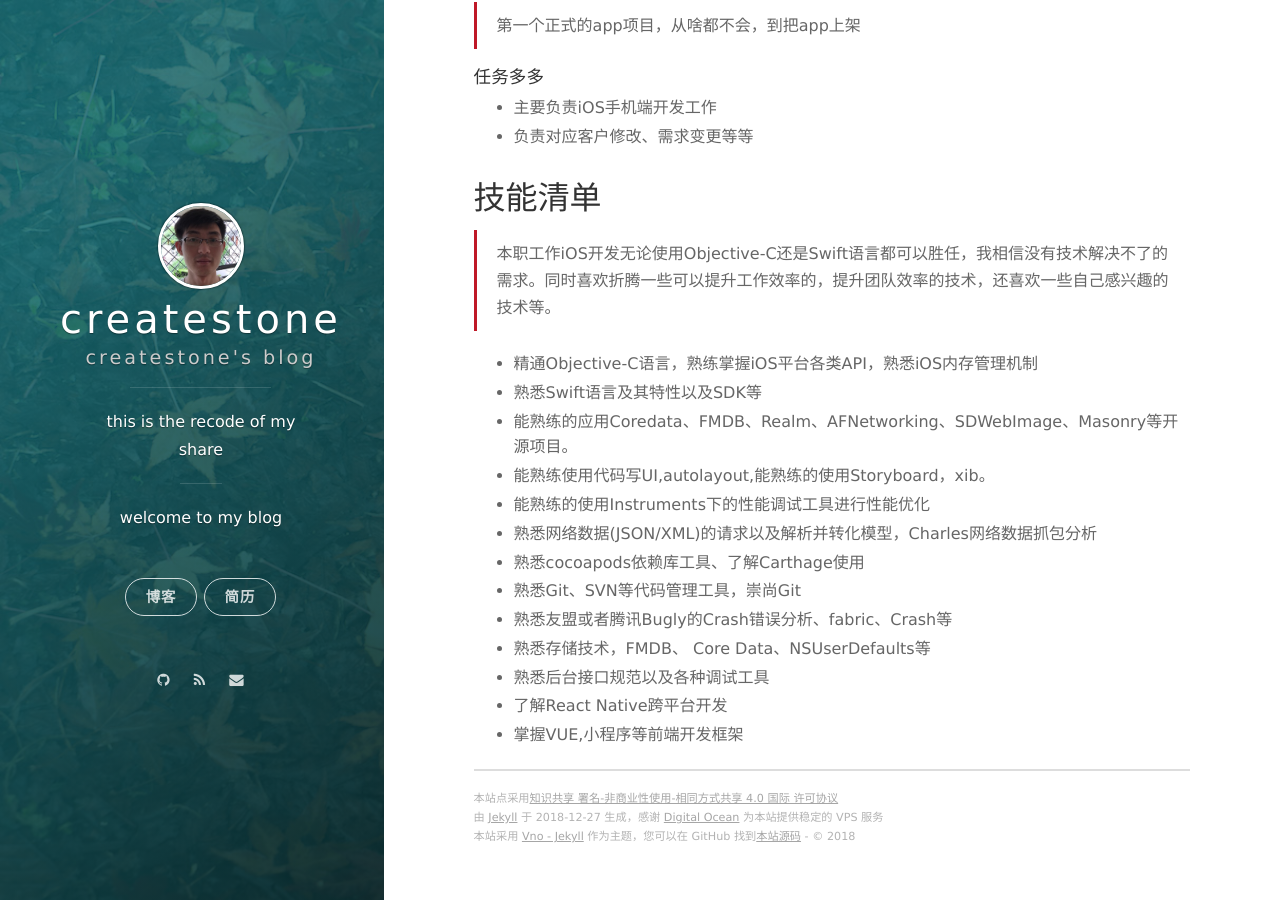
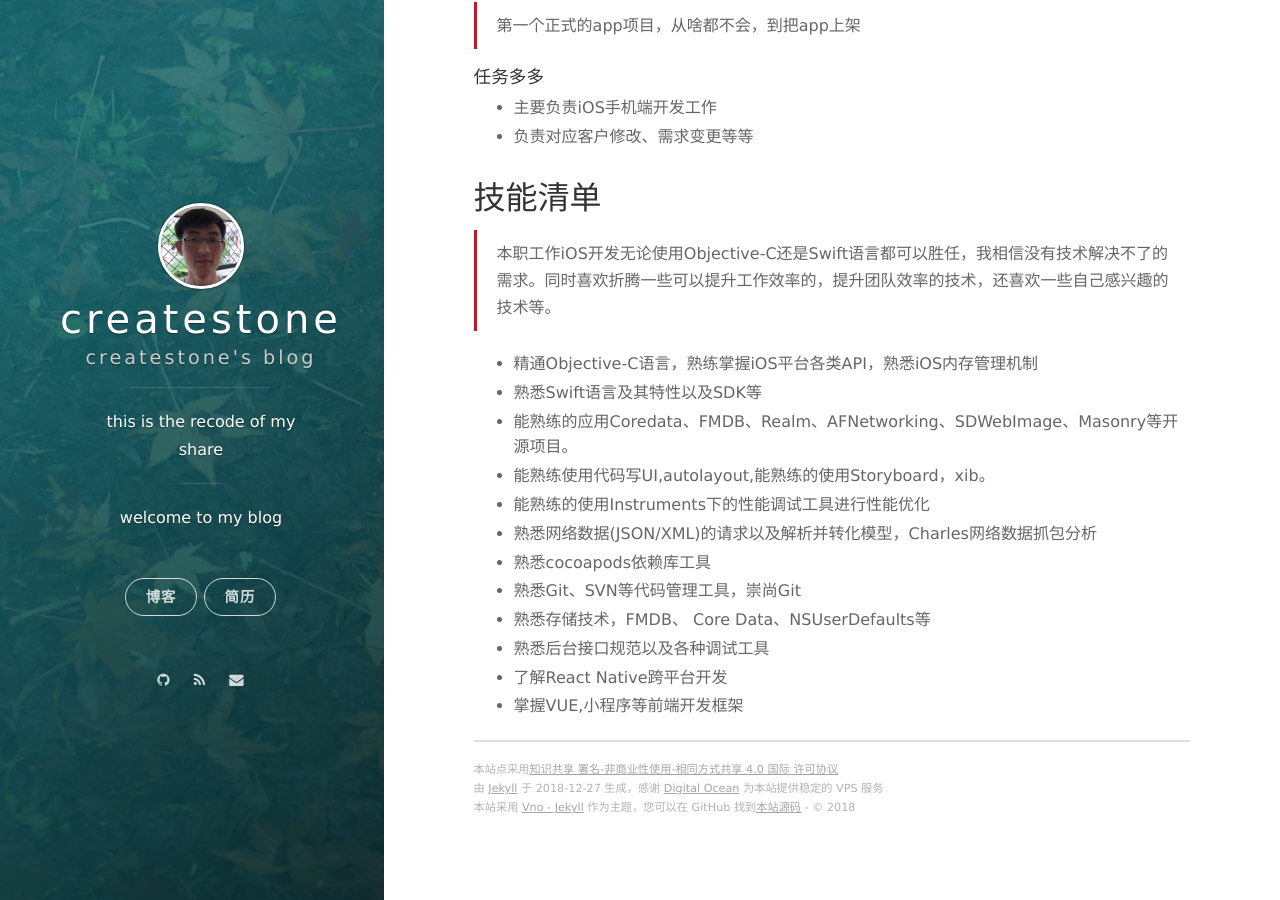
Before and after one commit to createStone/createStone.github.io, a Jekyll site: the page built from myprofile.md, in a window 1280 px wide and 900 px high, scrolled down 2211 px. Built offline with Jekyll 4.4.1, drawn with Linux system fonts in a browser that asks for light colours; nearby versions of some CDN libraries; our own code applies the rules of GitHub Pages for plain Markdown files.

Commit message:
Update myprofile.md

```diff
--- a/myprofile.md
+++ b/myprofile.md
@@ -89,9 +89,8 @@
 - 能熟练使用代码写UI,autolayout,能熟练的使用Storyboard，xib。
 - 能熟练的使用Instruments下的性能调试工具进行性能优化
 - 熟悉网络数据(JSON/XML)的请求以及解析并转化模型，Charles网络数据抓包分析
-- 熟悉cocoapods依赖库工具、了解Carthage使用
+- 熟悉cocoapods依赖库工具
 - 熟悉Git、SVN等代码管理工具，崇尚Git
-- 熟悉友盟或者腾讯Bugly的Crash错误分析、fabric、Crash等
 - 熟悉存储技术，FMDB、 Core Data、NSUserDefaults等
 - 熟悉后台接口规范以及各种调试工具
 - 了解React Native跨平台开发
```
